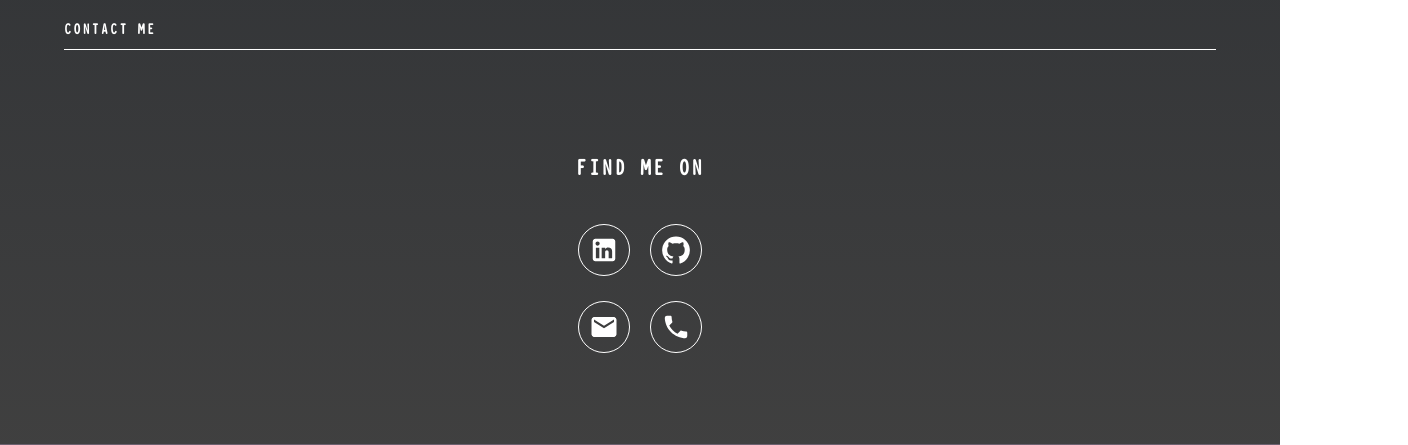
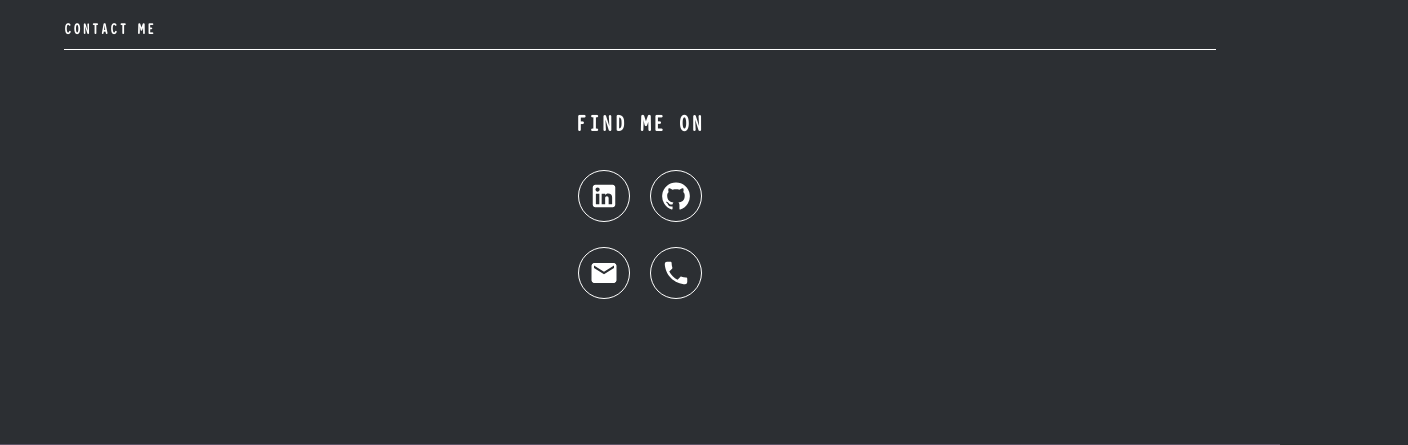
Before and after one commit to sohechai/portfolio_archive_v1, a React (Create React App) app in the folder portfolio_frontend/: page /contact in a window 1280 px wide. Shown: the part 342-787 px from the top of the page, 1408 px wide, since content can reach past the window. Built offline with nearby package versions, Linux system fonts and the light colour scheme.

Commit message:
fix scroll work page OK

```diff
--- a/portfolio_frontend/src/styles/style.scss
+++ b/portfolio_frontend/src/styles/style.scss
@@ -19,14 +19,14 @@ html {
 }
 
 body {
-	position: fixed;
-	height: 100vh;
+	position: relative;
+	height: 100%;
 	top:0;
 	bottom:0;
 	right:0;
 	left:0;
-	background: linear-gradient(#2c2f33, #404040);
-	overflow: hidden;
+	background: #2c2f33;
+	overflow: scroll;
 	// background: #2c2f33;
 	background-size: cover;
 	background-position: center;
@@ -203,19 +203,24 @@ section.home {
 }
 
 section.footerContainer {
+	position: absolute;
 	display: flex;
 	justify-content: center;
 	margin: auto;
 	margin-top: 20px;
-	width: 60%;
-	height: 10%;
-	.footIcons {
+	width: 100%;
+	height: 100%;
+
+	div.footIcons {
+		text-align: center;
+		align-items: center;
+		display: flex;
+		margin: auto;
 		> h1 {
 			font-size: x-large;
-			margin: 10vh 0 10px 0;
 		}
 		display: block;
-		justify-content: end;
+		justify-content: center;
 		text-align: center;
 		align-items: center;
 		.line {
@@ -270,7 +275,8 @@ section.footerContainer {
 .signature {
 	position: fixed;
 	display: inline;
-	bottom: 0px;
+	bottom: 0;
+	padding-top: 1px;
 	height: auto;
 	width: 100%;
 	font-size: 15px;
@@ -279,7 +285,7 @@ section.footerContainer {
 	justify-content: center;
 	background-color: rgba(211, 173, 220, .3);
 	@media (max-width: 1280px) {
-		font-size: 11px;
+		font-size: 10px;
 	}
 	> p {
 		padding: 0;
```
